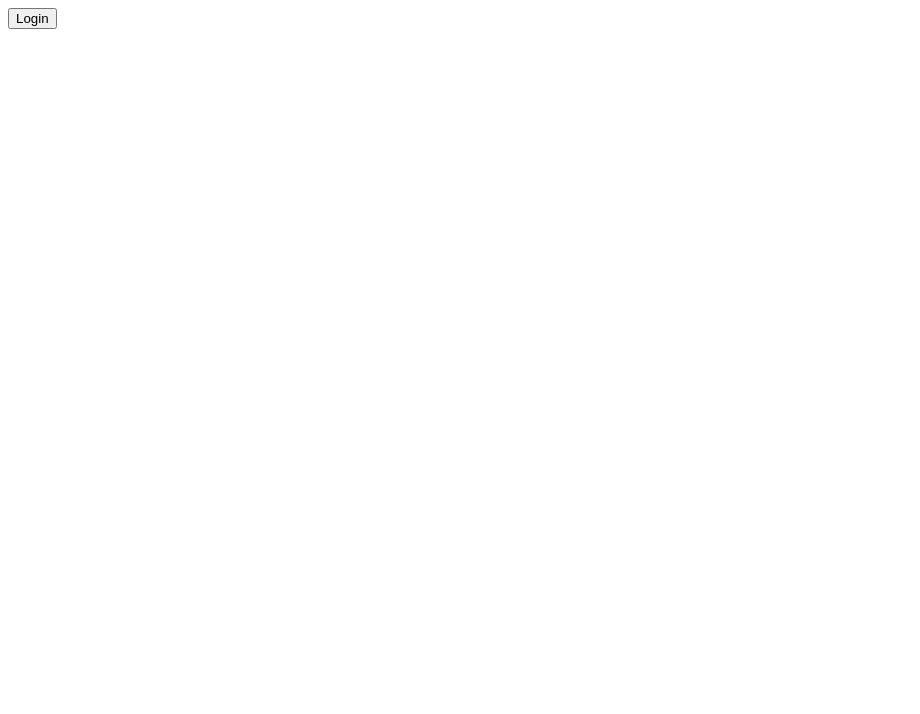
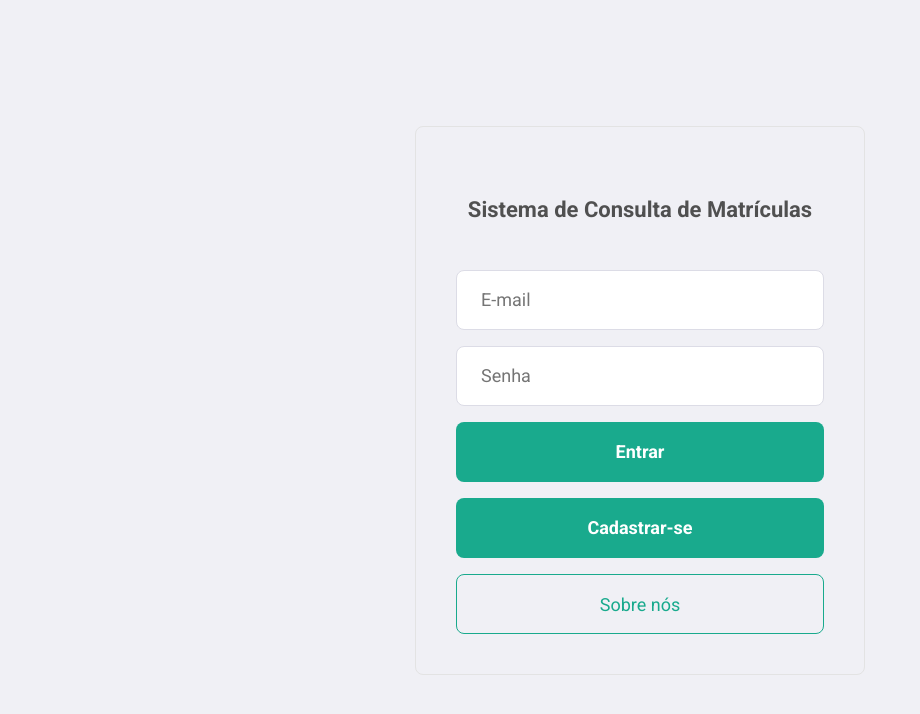
Before and after one commit to manuelabognar/megaHack2edicao, a React (Create React App) app in the folder frontend/: page / in a window 1280 px wide. Shown: the top 714 px of the page, without its empty margins (0-920 px from the left). Built offline with nearby package versions, Linux system fonts and the light colour scheme; the HTML template or start-up script is replaced by a standard one.

Commit message:
style login

```diff
--- /dev/null
+++ b/frontend/src/global.css
@@ -0,0 +1,103 @@
+@import url('https://fonts.googleapis.com/css?family=Roboto:400,500,700&display=swap');
+
+* {
+  margin: 0;
+  padding: 0;
+  outline: 0;
+  box-sizing: border-box;
+}
+
+body {
+  font: 400 14px Roboto, sans-serif;
+  background: #f0f0f5;
+  -webkit-flow-smoothing: antialiased;
+}
+
+input, button, textarea {
+  font: 400 18px Roboto, sans-serif;
+}
+
+button {
+  cursor: pointer;
+}
+
+form input {
+  width:100%;
+  height: 60px;
+  color: #333333;
+  border: 1px solid #dcdce6;
+  border-radius: 8px;
+  padding: 0 24px;
+  margin-top: 16px;
+}
+
+form textarea {
+  width:100%;
+  resize: none;
+  min-height: 140px;
+  color: #333333;
+  border: 1px solid #dcdce6;
+  border-radius: 8px;
+  padding: 0 24px;
+  line-height: 24px;
+}
+
+.button {
+  width: 100%;
+  height: 60px;
+  background:  #19aa8d;
+  border: 0;
+  border-radius:  8px;
+  color: #fff;
+  font-weight: 700;
+  margin-top: 16px;
+  display: inline-block;
+  text-align: center;
+  text-decoration: none;
+  font-size: 18px;
+  line-height: 60px;
+  transition: filter 0.2s;
+}
+
+.button:hover {
+  filter: brightness(90%);
+}
+
+.buttonClean {
+  width: 100%;
+  height: 60px;
+  background: transparent;
+  border: 1px solid #19aa8d;
+  border-radius:  8px;
+  color: #19aa8d;
+  margin-top: 16px;
+  display: inline-block;
+  text-align: center;
+  text-decoration: none;
+  font-size: 18px;
+  line-height: 60px;
+  transition: filter 0.2s;
+}
+
+.buttonClean:hover {
+  filter: brightness(50%);
+}
+
+.back-link{
+  display: flex;
+  align-items: center;
+  margin-top: 40px;
+  color: #41414d;
+  font-size: 18px;
+  text-decoration: none;
+  font-weight: 500;
+  transition: opacity 0.2s;
+}
+
+.back-link svg{
+  margin-right: 8px;
+}
+
+.back-link:hover{
+  opacity: 0.8;
+}
--- a/frontend/src/pages/SignIn/index.js
+++ b/frontend/src/pages/SignIn/index.js
@@ -1,25 +1,61 @@
-import React from 'react';
+import React, { useState } from 'react';
 import {useAuth} from '../../contexts/auth'
 
-function SignIn() {
+
+import './styles.css';
+
+export default function SignIn() {
 
   const { signed, user, signIn } = useAuth();
 
-  console.log (signed);
-  console.log (user);
+  const [password, setPassword] = useState('');
+  const [email, setEmail] = useState('');
 
-  function handleSignIn () {
-    // pegar email e passsword do formulário
 
-    signIn();
+  async function handleSignIn(e) {
+    e.preventDefault();
+
+    try {
+      //const response = await api.post('sessions', { email });
+
+      signIn();
+    } catch (err) {
+      alert('Falha no login, tente novamente.');
+    }
   }
 
   return (
-    <div>
-      <button title="Login" onClick={handleSignIn}>Login</button>
-    </div>
+    <div className="login-container">
+    <section className="form">
+
+        <form onSubmit = { handleSignIn } >
+          <h1>Sistema de Consulta de Matrículas</h1>
+
+          <input
+            placeholder = "E-mail"
+            type = "email"
+            value = {email}
+            onChange = {e => setEmail(e.target.value) }
+          />
+
+          <input
+            placeholder = "Senha"
+            type = "password"
+            value = {password}
+            onChange = {e => setPassword(e.target.value) }
+          />
+
+          <button className="button" type="submit">Entrar</button>
+
+        </form>
+
+        <button className="button">Cadastrar-se</button>
+
+        <button className="buttonClean">Sobre nós</button>
+
+    </section>
+
+  </div>
   )
 
 };
-
-export default SignIn
--- /dev/null
+++ b/frontend/src/pages/SignIn/styles.css
@@ -0,0 +1,29 @@
+.login-container {
+  width: 100%;
+  max-width: 1120px;
+  height: 100vh;
+  margin: 0 auto;
+  text-align: center;
+
+  display: flex;
+  align-items: center;
+  justify-content: center;
+}
+
+.login-container section.form {
+  width: 100%;
+  max-width: 450px;
+  padding:40px;
+  border: 1px solid #e3e3e3;
+  border-radius: 8px;
+}
+
+.login-container section.form form {
+  margin-top: 30px;
+}
+
+.login-container section.form form h1{
+  font-size: 22px;
+  margin-bottom: 32px;
+  color: #505050;
+}
--- a/frontend/src/services/auth.js
+++ b/frontend/src/services/auth.js
@@ -11,6 +11,6 @@ export function signIn() {
           password: '42',
         },
       });
-    }, 1000);
+    }, 500);
   });
 }
```
Also changed, not shown: frontend/src/App.js (+5 -3 lines).
